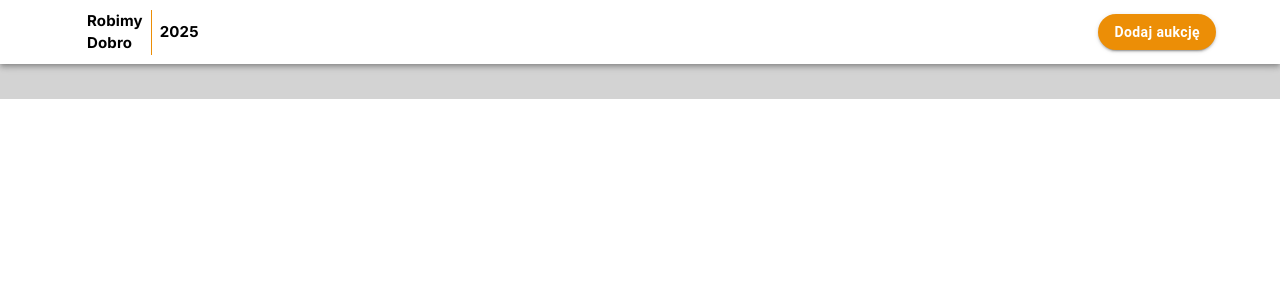
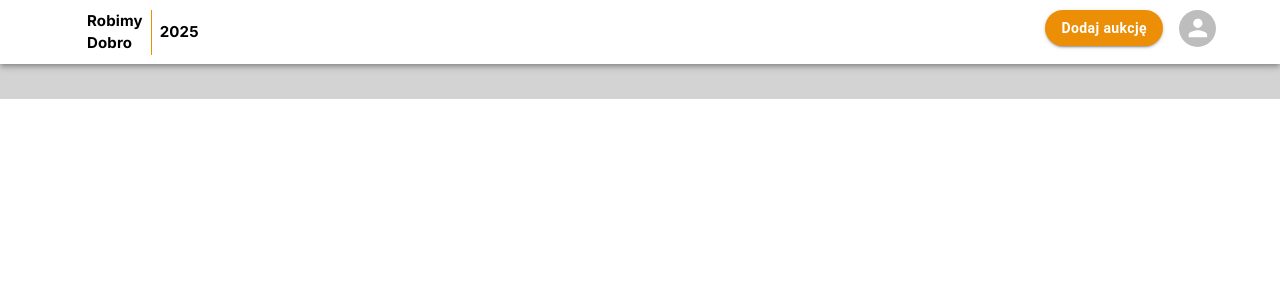
Before and after one commit to ocadotechnology-university/Robimy-dobro---aukcje, a React (Create React App) app in the folder frontend/: page /Auth in a window 1280 px wide. Shown: the top 300 px of the page. Built offline with nearby package versions, Linux system fonts and the light colour scheme; some icons are missing.

Commit message:
Add account and wrap everything into Stack for some spacing.

```diff
--- a/frontend/src/components/NavBar/NavBar.tsx
+++ b/frontend/src/components/NavBar/NavBar.tsx
@@ -36,6 +36,7 @@ function NavBar() {
         <AppBar position="static" sx={{backgroundColor: "white"}}>
             <Container maxWidth="lg">
                 <Toolbar disableGutters>
+                    <Stack flexGrow={1} direction="row" spacing={2}>
                         {/*Logo*/}
                         <Box flexGrow={0}>
                             <Typography fontSize="15px" color="black" fontWeight="bold"
@@ -56,7 +57,7 @@ function NavBar() {
                         <Box flexGrow={1}></Box>
 
                         {/*Przycisk*/}
-                    <Box flexGrow={0}>
+                        <Box>
                             <Button variant="contained"
                                     sx={{
                                         borderRadius: "45px",
@@ -69,26 +70,11 @@ function NavBar() {
                             </Button>
                         </Box>
 
-
-                    {/*<Box mr={2}>
-                        <Button
-                            variant="contained"
-                            sx={{
-                                borderRadius: "45px",
-                                backgroundColor: "rgba(236, 142, 6, 1)",
-                                fontWeight: 600,
-                                textTransform: "none",
-                                boxShadow: "0 4px 8px rgba(0, 0, 0, 0.3)",
-                                '&:hover': {backgroundColor: "rgba(236, 142, 6, 1)"}
-                            }}
-                        >
-                            Dodaj aukcję
-                        </Button>
+                        {/*Konto*/}
+                        <Box>
+                            <Avatar sx={{width: 37, height: 37}}></Avatar>
                         </Box>
-
-                    <Box>
-                        <Avatar/>
-                    </Box>*/}
+                    </Stack>
                 </Toolbar>
             </Container>
         </AppBar>
```
Lines whose indentation alone changed are shown as unchanged.
